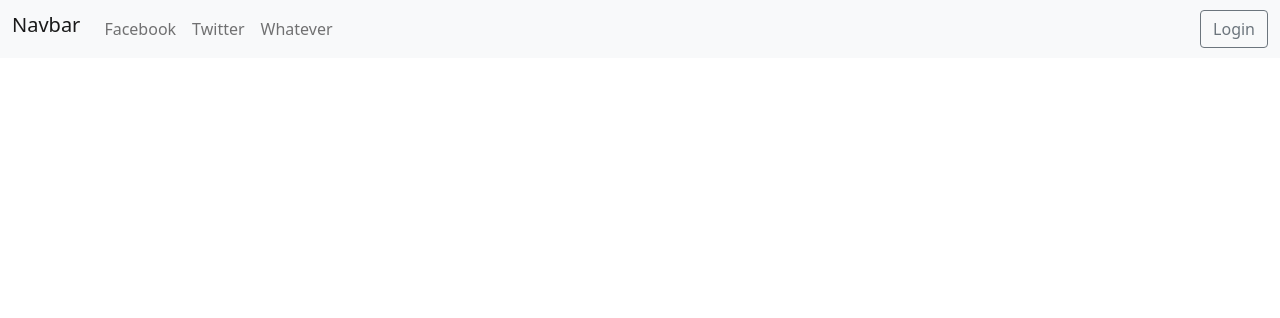
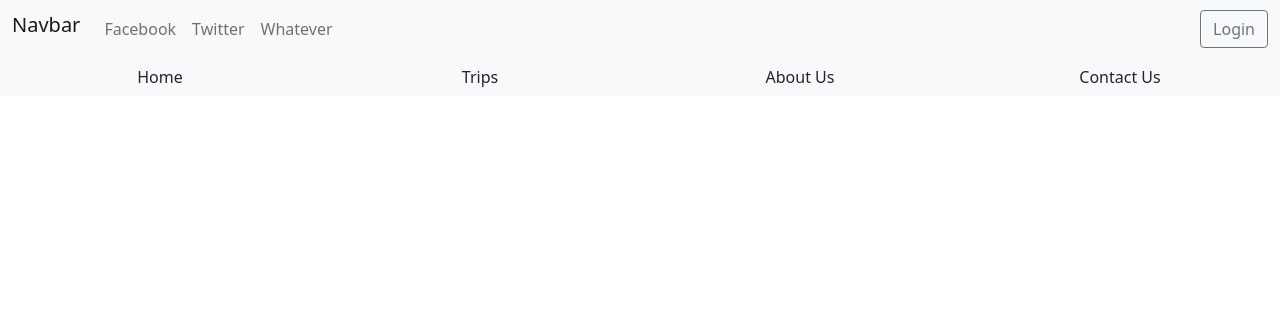
Before and after one commit to VictorDoom022/notMyProjectTravel, a PHP site: page / in a window 1280 px wide. Shown: the top 318 px of the page. Run offline with PHP 8.4, Linux system fonts and the light colour scheme.

Commit message:
place holder for tabs section

```diff
--- a/views/index.php
+++ b/views/index.php
@@ -28,5 +28,24 @@
         </div>
     </nav>
     <!-- end of nav bar section -->
+
+    <!-- start of tab secions -->
+    <div class="container-fluid bg-light">
+        <div class="row">
+            <div class="col-md-3 text-center">
+                <a href="#" class="btn btn-md">Home</a>
+            </div>
+            <div class="col-md-3 text-center">
+                <a href="#" class="btn btn-md">Trips</a>
+            </div>
+            <div class="col-md-3 text-center">
+                <a href="#" class="btn btn-md">About Us</a>
+            </div>
+            <div class="col-md-3 text-center">
+                <a href="#" class="btn btn-md">Contact Us</a>
+            </div>
+        </div>
+    </div>
+    <!-- end of tab secions -->
 </body>
 </html>
```
